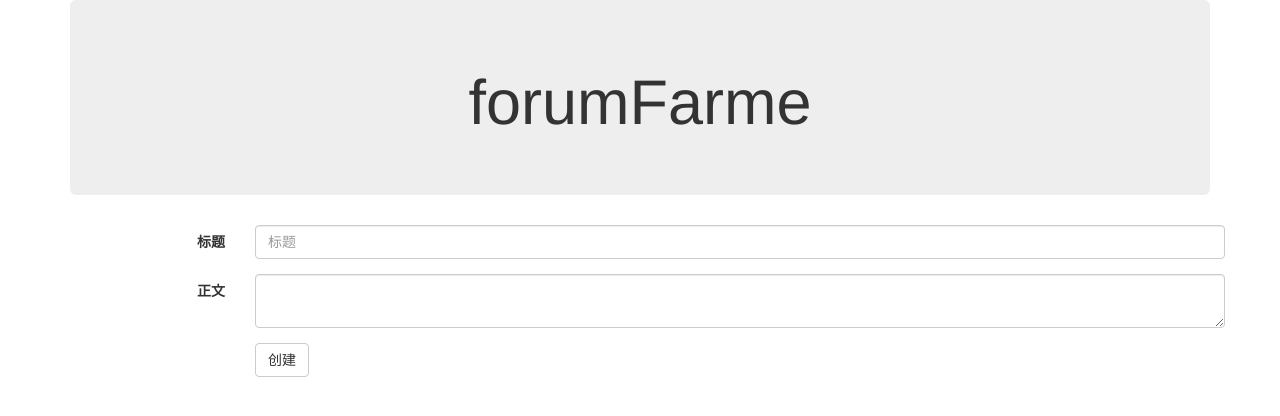
After one commit to undefine1995/forumFarme, a Django app: a page that uses article/templates/article_create.html in a window 1280 px wide. The commit adds this page. Shown: the top 416 px of the page. Run offline with Django 3.2, Linux system fonts and the light colour scheme; data comes from the database, SQL or seed files in the repository; both versions use the stored data as it was after the commit; parts of the project's set-up code (start-up, migrations or seed data) failed here and were passed over; some libraries are stand-ins or nearby versions.

Commit message:
page POST finish

```diff
--- /dev/null
+++ b/article/templates/article_create.html
@@ -0,0 +1,31 @@
+{% extends 'base.html' %}
+{% block title %}创建文章{% endblock %}
+{% block content %}
+<div class="row">
+  {% if messages %}
+    {% for message in messages %}
+      <div class="alert alert-info">{{message}}</div>
+    {% endfor %}
+  {% endif %}
+<form class="form-horizontal" action="" method='POST' >{% csrf_token %}
+  <div class="form-group">
+    <label for="inputEmail3" class="col-sm-2 control-label">标题</label>
+    <div class="col-sm-10">
+      <input type="text" class="form-control" name="title" placeholder="标题">
+    </div>
+  </div>
+  <div class="form-group">
+    <label for="inputPassword3" class="col-sm-2 control-label">正文</label>
+    <div class="col-sm-10">
+      <textarea row="15" class="form-control" name="content"></textarea>
+    </div>
+  </div>
+
+  <div class="form-group">
+    <div class="col-sm-offset-2 col-sm-10">
+      <button type="submit" class="btn btn-default">创建</button>
+    </div>
+  </div>
+</form>
+</div>
+{% endblock %}
--- a/article/templates/article_list.html
+++ b/article/templates/article_list.html
@@ -7,7 +7,8 @@
       <li><a href="{% url 'block_list' %}">Home</a></li>
       <li class="active">{{b.title}}</li>
     </ol>
-    <table class="table table-default">
+    <a class="btn btn-primary" href="{% url 'article_create' b.id %}">创建文章</a>
+    <table class="table table-default" style="margin-top:10px" >
       <tr>
         <th>状态</th>
         <th>标题</th>
@@ -19,7 +20,7 @@
         <th>{{article.get_status_display}}</th>
         <th>{{article.title}}</th>
         <th>{{article.ower}}</th>
-        <th>{{last_timestmp|date:'Y-m-d'}}</th>
+        <th>{{article.last_timestmp|date:'Y-m-d'}}</th>
       </tr>
       {% endfor %}
     </table>
--- a/article/urls.py
+++ b/article/urls.py
@@ -5,4 +5,5 @@ from django.conf.urls import include, url
 
 urlpatterns = [
         url(r'^lists/(?P<block_id>\d+)', 'article.views.article_list', name = 'article_list'),
+        url(r'^create/(?P<block_id>\d+)','article.views.article_create', name = 'article_create'),
 ]
--- a/article/views.py
+++ b/article/views.py
@@ -1,12 +1,34 @@
 #coding:utf-8
-from django.shortcuts import render
+from django.shortcuts import render,redirect
+from django.core.urlresolvers import reverse
 from django.shortcuts import render_to_response
+from django.contrib import messages
+from django.template import RequestContext
+from django.contrib.auth.models import User
 from models import Article
 from block.models import Block
+
 # Create your views here.
 
 def article_list(request, block_id):
     b_id = int(block_id)
     block = Block.objects.get(id = b_id)
     articles = Article.objects.filter(block = block).order_by('-last_timestmp')
-    return render_to_response('article_list.html', {'articles':articles,"b":block, 'title':u'文章列表'})
+    return render_to_response('article_list.html', {'articles':articles,"b":block, 'title':u'文章列表'}, context_instance = RequestContext(request))
+
+def article_create(request, block_id):
+    b_id = int(block_id)
+    block = Block.objects.get(id = b_id)
+    if request.method == "GET":
+        return render_to_response('article_create.html',{'blo':block}, context_instance = RequestContext(request))
+    else:
+        title = request.POST['title'].strip()
+        content = request.POST['content'].strip()
+        if not title or not content:
+            messages.add_message(request,messages.ERROR,u'标题和内容均不能为空')
+            return render_to_response('article_create.html',{'blo':block,'title':title,'content':content}, context_instance = RequestContext(request))
+        ower = User.objects.all()[0]
+        new_article = Article(title = title, content = content, block = block, ower = ower)
+        new_article.save()
+        messages.add_message(request, messages.INFO, u'添加成功')
+        return redirect(reverse('article_list',args=[b_id,]))
```
Also changed, not shown: db.sqlite3.
